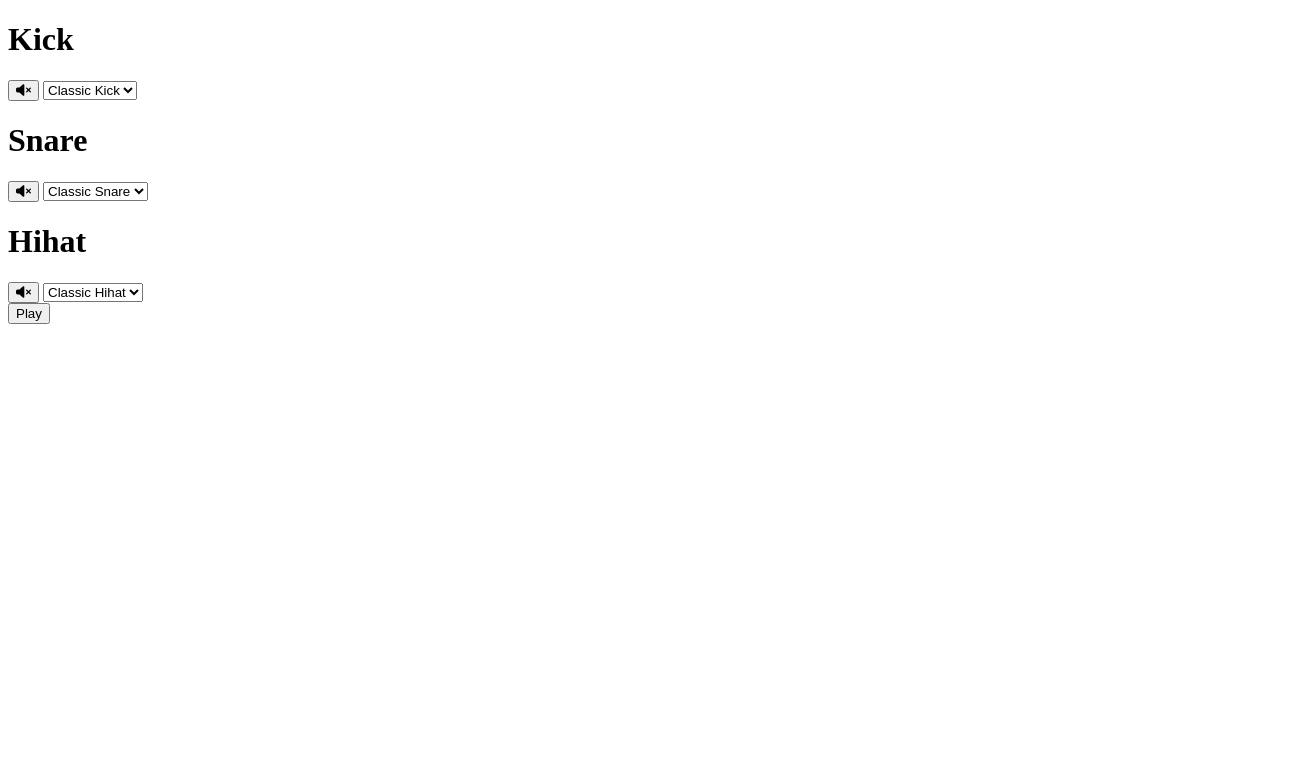
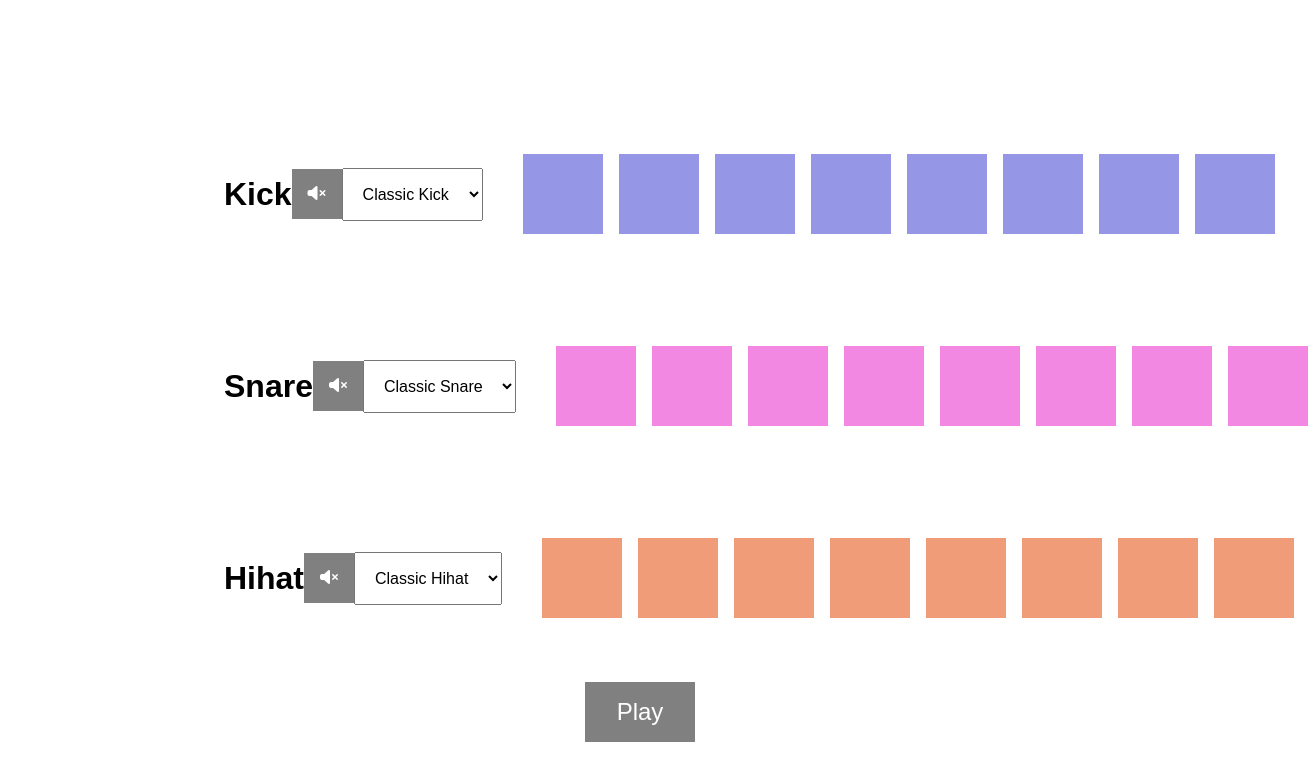
Before and after one commit to AnnaMitchellDeveloper/Beatmaker, a plain HTML site: page index.html in a window 1280 px wide. Shown: the whole page, 1316 px wide, since content can reach past the window. Drawn offline with Linux system fonts and the light colour scheme.

Commit message:
Styled page

```diff
--- a/index.html
+++ b/index.html
@@ -84,8 +84,9 @@
 				<div class="pad hihat-pad b7"></div>
 			</div>
 		</div>
+		<button class="play">Play</button>
 	 </div>
-	 <button class="play">Play</button>
+
 	 <audio class="kick-sound" src="./sounds/clap-808.wav"></audio>
 	 <audio class="snare-sound" src="./sounds/snare-big.wav"></audio>
 	 <audio class="hihat-sound" src="./sounds/hihat-analog.wav"></audio>
--- a/style.css
+++ b/style.css
@@ -0,0 +1,84 @@
+*{
+	margin: 0;
+	padding: 0;
+	box-sizing: border-box;
+}
+body {
+	font-family: sans-serif;
+}
+i, svg {
+	pointer-events: none;
+}
+select {
+	padding: 1rem;
+	font-size: 1rem;
+}
+.kick-pad, .snare-pad, .hihat-pad {
+width: 5rem;
+height: 5rem;
+margin: 1rem 0.5rem;
+cursor: pointer;
+}
+.kick-pad {
+	background: rgb(150, 150, 231);
+}
+.snare-pad {
+	background: rgb(243, 136, 227);
+}
+.hihat-pad {
+	background: rgb(240, 156, 120);
+}
+.kick-pad.activate {
+	background: rgb(103, 103, 229);
+}
+.snare-pad.activate {
+	background: rgb(240, 84, 216);
+}
+.hihat-pad.activate {
+	background: rgb(235, 120, 71);
+}
+.kick-track, .snare-track, .hihat-track {
+	display: flex;
+	align-items: center;
+	width: 70%;
+	justify-content: space-between;
+	margin-top: 5rem;
+}
+.kick, .snare, .hihat {
+	display: flex;
+}
+.sequencer {
+	display: flex;
+	min-height: 100vh;
+	flex-direction: column;
+	align-items: center;
+	justify-content: center;
+}
+.controls {
+	display: flex;
+	justify-content: space-between;
+	align-items: center;
+	flex: 1;
+	margin: 0rem 2rem;
+}
+.controls button {
+	padding: 1rem;
+	border: none;
+	background-color: grey;
+	color: white;
+	font-size: 1rem;
+	cursor: pointer;
+	transition: all 0.5s ease;
+}
+.pad {
+	transition: all 0.5s ease;
+}
+.play {
+	padding: 1rem 2rem;
+	font-size: 1.5rem;
+	background-color: grey;
+	color: white;
+	border: none;
+	cursor: pointer;
+	margin-top: 3rem;
+}
```
